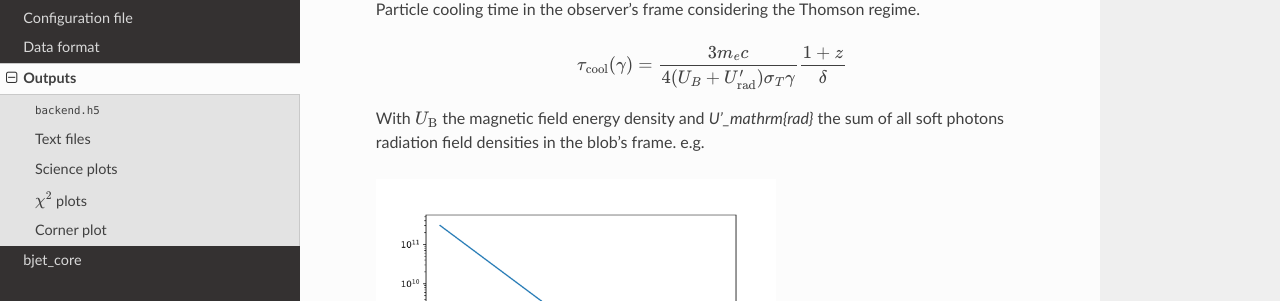
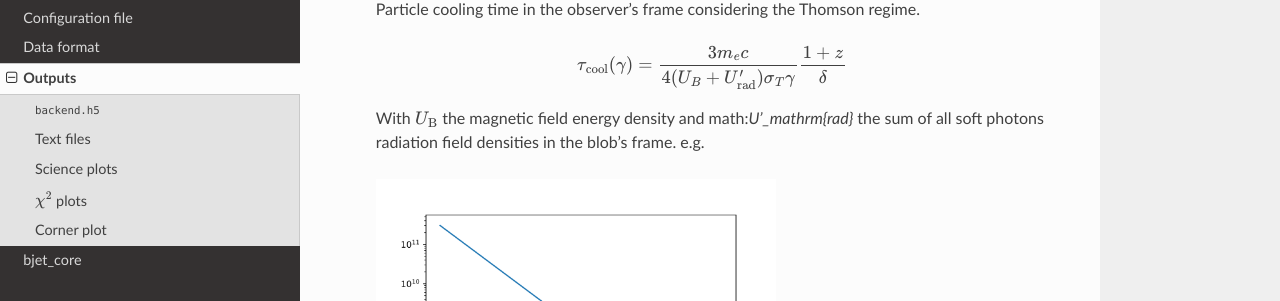
Before and after one commit to Ohervet/Bjet_MCMC, a Sphinx documentation site: the page built from docs/source/outputs.rst, in a window 1280 px wide and 900 px high, scrolled down 2384 px. Shown: the part 149-450 px from the top of the window. Built offline with Sphinx 7.4.7 and the Read the Docs theme 2.0.0, drawn with Linux system fonts in a browser that asks for light colours.

Commit message:
Update outputs.rst

```diff
--- a/docs/source/outputs.rst
+++ b/docs/source/outputs.rst
@@ -88,7 +88,7 @@ Science plots
 
  .. math:: \tau_\mathrm{cool}(\gamma) = \frac{3 m_e c}{4 (U_B + U'_\mathrm{rad}) \sigma_T \gamma} \frac{1+z}{\delta}
 
- With :math:`U_\mathrm{B}` the magnetic field energy density and `U'_\mathrm{rad}` the sum of all soft photons radiation field densities in the blob's frame.
+ With :math:`U_\mathrm{B}` the magnetic field energy density and math:`U'_\mathrm{rad}` the sum of all soft photons radiation field densities in the blob's frame.
  e.g.
 
  .. image:: ../figures/cooling_time_obs(Thomson).png
```
